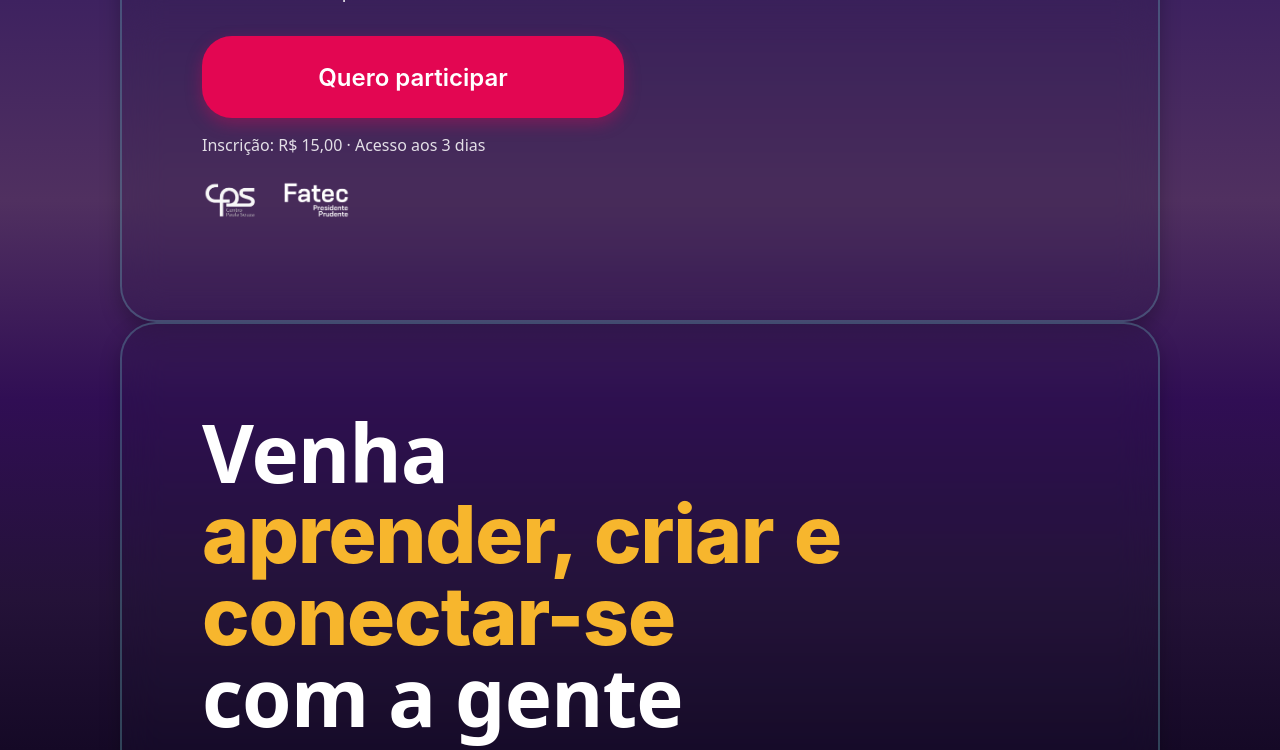
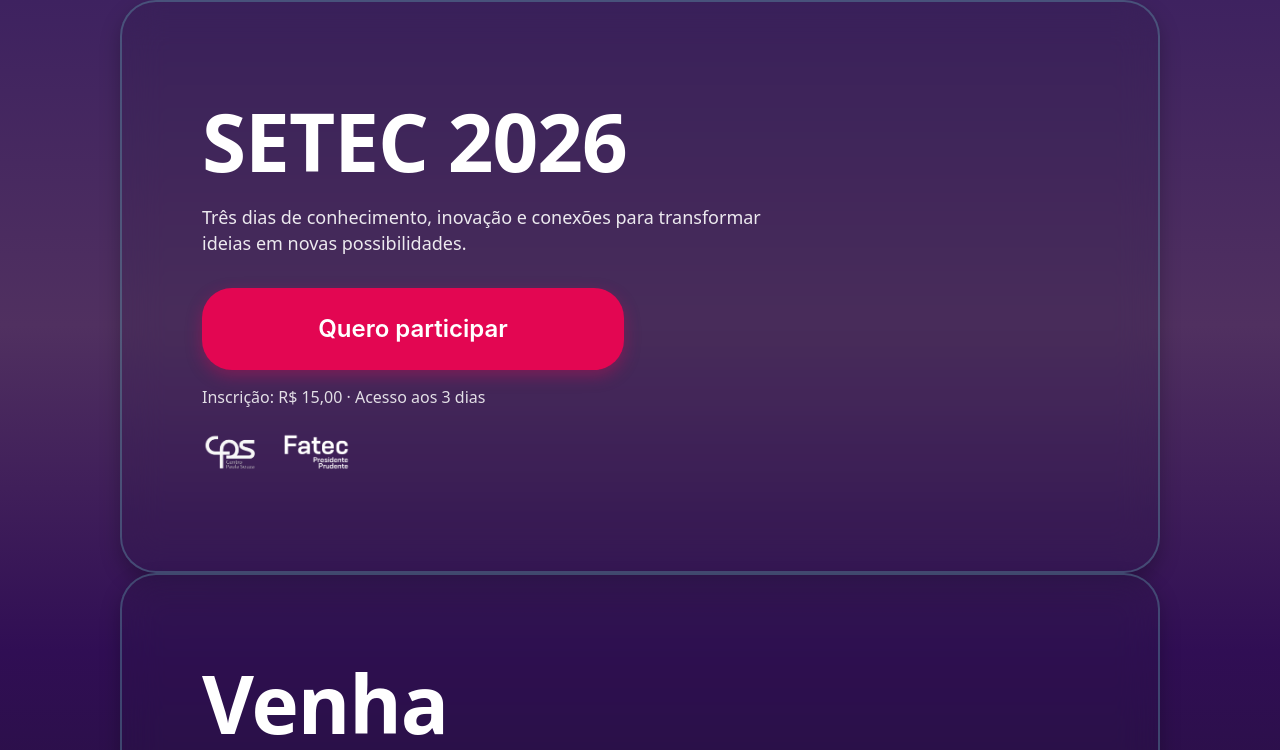
Before and after one commit to Carlos2326-jpg/Painel_Inscricoes, a React (Vite) app: page / in a window 1280 px wide. Shown: the top 750 px of the page. Built offline with nearby package versions, Linux system fonts and the light colour scheme.

Commit message:
style: atualiza estilos globais e variáveis de tema

```diff
--- a/src/views/_shared/style/global.css
+++ b/src/views/_shared/style/global.css
@@ -14,7 +14,7 @@
 }
 
 body {
-    height: 100vh;
+    height: 100%;
     background-image: linear-gradient(
         to bottom,
         var(--color-grid-1),
@@ -23,7 +23,6 @@ body {
         var(--color-grid-4),
         var(--color-grid-5)
     );
-
     display: flex;
     align-items: center;
     justify-content: center;
```
